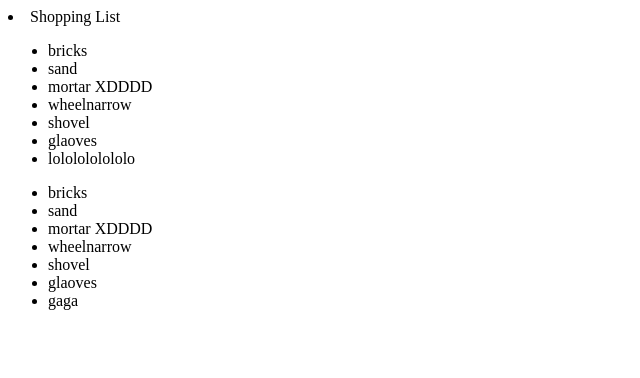
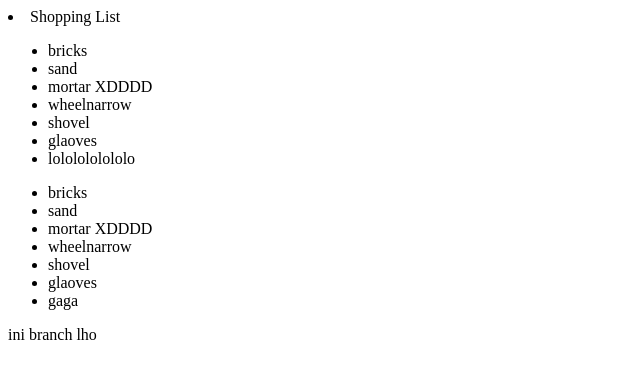
Before and after one commit to powertech2nd/cobaGit, a plain HTML site: page index.html in a window 1280 px wide. Shown: the whole page, without its empty margins (0-640 px from the left). Drawn offline with Linux system fonts and the light colour scheme.

Commit message:
nambah cabang

```diff
--- a/index.html
+++ b/index.html
@@ -18,3 +18,5 @@
 	<li>gaga</li>
 
 </ul>
+
+<p>ini branch lho </p>
```
